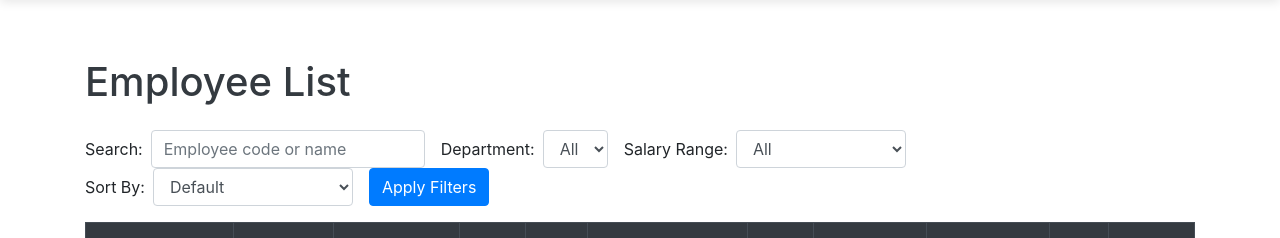
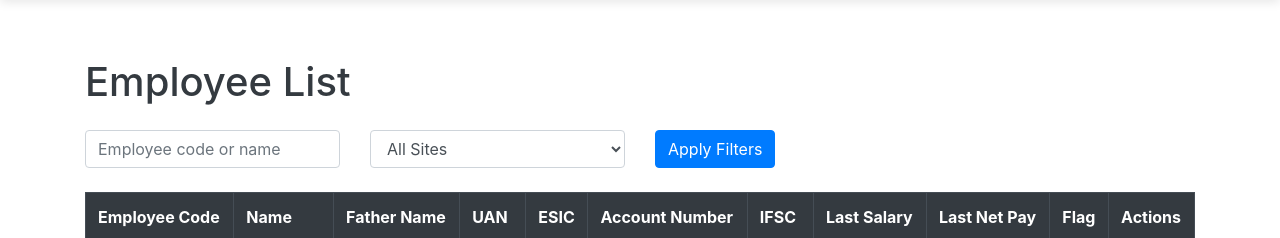
Before and after one commit to arush420/Project-X, a Django app: page /employees/employee_list/ in a window 1280 px wide. Shown: the part 80-318 px from the top of the page. Run offline with Django 3.2, Linux system fonts and the light colour scheme; data comes from the database, SQL or seed files in the repository; both versions use the stored data as it was after the commit; some libraries are stand-ins or nearby versions.

Commit message:
site sinle employee added sucessfully working on bulk addition

```diff
--- a/salary_management/employees/templates/employees/employee_list.html
+++ b/salary_management/employees/templates/employees/employee_list.html
@@ -7,44 +7,25 @@
     <h1 class="mb-4">Employee List</h1>
 
     <!-- Filter and Sort form -->
-    <form method="get" class="form-inline mb-3">
-        <div class="form-group mr-3">
-            <label for="search" class="mr-2">Search:</label>
-            <input type="text" id="search" name="search" class="form-control" value="{{ search_query }}" placeholder="Employee code or name">
+    <form method="get" class="mb-4">
+        <div class="row">
+            <div class="col-md-3">
+                <input type="text" name="search" class="form-control" placeholder="Employee code or name" value="{{ search_query }}">
+            </div>
+            <div class="col-md-3">
+                <select name="site" class="form-control">
+                    <option value="">All Sites</option>
+                    {% for site in sites %}
+                        <option value="{{ site.id }}" {% if selected_site_id == site.id|stringformat:"s" %}selected{% endif %}>
+                            {{ site.site_name }}
+                        </option>
+                    {% endfor %}
+                </select>
+            </div>
+            <div class="col-md-2">
+                <button type="submit" class="btn btn-primary">Apply Filters</button>
+            </div>
         </div>
-
-        <div class="form-group mr-3">
-            <label for="department" class="mr-2">Department:</label>
-            <select id="department" name="department" class="form-control">
-                <option value="">All</option>
-                {% for dept in departments %}
-                    <option value="{{ dept.id }}" {% if dept.id == department %}selected{% endif %}>{{ dept.name }}</option>
-                {% endfor %}
-            </select>
-        </div>
-
-        <div class="form-group mr-3">
-            <label for="salary_range" class="mr-2">Salary Range:</label>
-            <select id="salary_range" name="salary_range" class="form-control">
-                <option value="">All</option>
-                <option value="1" {% if salary_range == '1' %}selected{% endif %}>Below 20,000</option>
-                <option value="2" {% if salary_range == '2' %}selected{% endif %}>20,000 - 50,000</option>
-                <option value="3" {% if salary_range == '3' %}selected{% endif %}>Above 50,000</option>
-            </select>
-        </div>
-
-        <div class="form-group mr-3">
-            <label for="sort" class="mr-2">Sort By:</label>
-            <select id="sort" name="sort" class="form-control">
-                <option value="">Default</option>
-                <option value="name_asc" {% if sort == 'name_asc' %}selected{% endif %}>Name (A-Z)</option>
-                <option value="name_desc" {% if sort == 'name_desc' %}selected{% endif %}>Name (Z-A)</option>
-                <option value="salary_asc" {% if sort == 'salary_asc' %}selected{% endif %}>Salary (Low to High)</option>
-                <option value="salary_desc" {% if sort == 'salary_desc' %}selected{% endif %}>Salary (High to Low)</option>
-            </select>
-        </div>
-
-        <button type="submit" class="btn btn-primary">Apply Filters</button>
     </form>
 
     <!-- Employee table -->
--- a/salary_management/employees/urls.py
+++ b/salary_management/employees/urls.py
@@ -26,7 +26,6 @@ urlpatterns = [
     path('employee/<int:employee_id>/delete/', views.delete_employee, name='delete_employee'),  # Single delete
 
     # Download template to add bulk employees
-    path('download-template/', views.download_template, name='download_template'),
     path('employee_list/', views.EmployeeListView.as_view(), name='employee_list'),
     path('<int:pk>/edit/', EmployeeUpdateView.as_view(), name='edit_employee'),
     path('<int:id>/', employee_detail, name='employee_detail'),
@@ -68,7 +67,8 @@ urlpatterns = [
     path('site/<int:site_id>/update/', views.site_update, name='site_update'),
     path('site/<int:site_id>/delete/', views.delete_site, name='delete_site'),
     path('site/<int:site_id>/detail/', views.site_detail, name='site_detail'),
-    path('site/<int:site_id>/employees/', views.manage_site_employees, name='manage_site_employees'),
+    path('site/<int:site_id>/employees/', views.manage_site_employee, name='manage_site_employees'),
+    path('site/<int:site_id>/download-template/', views.download_template, name='download_template'),
     path('site/<int:site_id>/duplicate_rules/', views.duplicate_site_rules, name='duplicate_site_rules'),
 
 
--- a/salary_management/employees/views.py
+++ b/salary_management/employees/views.py
@@ -396,19 +396,28 @@ def transfer_task(request, task_id):
 
 class EmployeeListView(ListView):
     model = Employee
-    template_name = 'employee_list.html'
+    template_name = 'employees/employee_list.html'
     context_object_name = 'employees'
     paginate_by = 10
 
     def get_queryset(self):
+        queryset = super().get_queryset()
+        site_id = self.request.GET.get('site')
         search_query = self.request.GET.get('search', '')
-        queryset = Employee.objects.all()
+
+        if site_id:
+            queryset = queryset.filter(site_id=site_id)
+
         if search_query:
-            queryset = queryset.filter(Q(employee_code__icontains=search_query) | Q(name__icontains=search_query))
+            queryset = queryset.filter(
+                Q(employee_code__icontains=search_query) | Q(name__icontains=search_query)
+            )
         return queryset
 
     def get_context_data(self, **kwargs):
         context = super().get_context_data(**kwargs)
+        context['sites'] = Site.objects.all()
+        context['selected_site_id'] = self.request.GET.get('site')
         context['search_query'] = self.request.GET.get('search', '')
         return context
 
@@ -453,28 +462,6 @@ class AddEmployeeAndUploadView(View):
                     messages.error(request, f"File upload failed: {', '.join(e.messages)}")
                 return redirect('employees:employee_list')
         return self.get(request)
-
-def download_template(request):
-    """
-    Generates and serves a downloadable Excel template for bulk employee uploads,
-    including all fields from the EmployeeForm.
-    """
-    form = EmployeeForm()
-    columns = list(form.fields.keys())
-
-    # Exclude fields that are not relevant for bulk upload, if any
-    # For example, fields that are auto-generated or handled by the system
-    excluded_fields = []
-    columns = [col for col in columns if col not in excluded_fields]
-
-    df = pd.DataFrame(columns=columns)
-    response = HttpResponse(
-        content_type='application/vnd.openxmlformats-officedocument.spreadsheetml.sheet'
-    )
-    response['Content-Disposition'] = 'attachment; filename=employee_upload_template.xlsx'
-    with pd.ExcelWriter(response, engine='openpyxl') as writer:
-        df.to_excel(writer, index=False, sheet_name='EmployeeTemplate')
-    return response
 
 def handle_file_upload(file):
     errors = []
@@ -636,15 +623,22 @@ class GenerateSalaryView(PermissionRequiredMixin, View):
         return salary_data, totals
 
     def calculate_salary(self, employee, days_worked, days_in_month):
+        # Ensure all values are treated as Decimal, defaulting to 0
+        basic = Decimal(employee.basic or 0)
+        transport = Decimal(employee.transport or 0)
+        canteen = Decimal(employee.canteen or 0)
+
         # Example calculation logic
-        basic_salary = employee.basic / days_in_month * days_worked
-        transport = employee.transport / days_in_month * days_worked
-        canteen = employee.canteen / days_in_month * days_worked
-        gross_salary = basic_salary + transport - canteen
-        pf = gross_salary * Decimal(0.12)
-        esic = gross_salary * Decimal(0.0075)
-        net_salary = gross_salary - (pf + esic + canteen)
-        return gross_salary, net_salary, pf, esic, canteen
+        basic_salary = basic / days_in_month * days_worked
+        transport_allowance = transport / days_in_month * days_worked
+        canteen_deduction = canteen / days_in_month * days_worked
+
+        gross_salary = basic_salary + transport_allowance - canteen_deduction
+        pf = gross_salary * Decimal('0.12')
+        esic = gross_salary * Decimal('0.0075')
+        net_salary = gross_salary - (pf + esic)
+
+        return gross_salary, net_salary, pf, esic, canteen_deduction
 
 def download_salary_report(request, month, year):
     salaries = Salary.objects.filter(month=month, year=year)
@@ -672,17 +666,27 @@ def download_salary_report(request, month, year):
     return response
 
 
-def download_template(request):
-    # Define columns for the template
-    columns = ['employee_code', 'name', 'father_name', 'basic', 'transport', 'canteen', 'pf', 'esic', 'advance']
-    df = pd.DataFrame(columns=columns)
-
-    # Create a response object for downloading the Excel file
-    response = HttpResponse(content_type='application/vnd.openxmlformats-officedocument.spreadsheetml.sheet')
-    response['Content-Disposition'] = 'attachment; filename=employee_upload_template.xlsx'
-
-    # Write the empty dataframe to Excel and serve as a download
-    df.to_excel(response, index=False)
+def download_template(request, site_id):
+    """
+    Generates and serves a downloadable Excel template for bulk employee uploads,
+    including all fields from the EmployeeForm and a pre-filled site column.
+    """
+    site = get_object_or_404(Site, id=site_id)
+    form = EmployeeForm()
+    columns = list(form.fields.keys())
+
+    # Create a sample row with the site name
+    sample_data = {col: '' for col in columns}
+    sample_data['site'] = site.site_name
+
+    df = pd.DataFrame([sample_data], columns=columns)
+
+    response = HttpResponse(
+        content_type='application/vnd.openxmlformats-officedocument.spreadsheetml.sheet'
+    )
+    response['Content-Disposition'] = f'attachment; filename=employee_upload_template_{site.site_code}.xlsx'
+    with pd.ExcelWriter(response, engine='openpyxl') as writer:
+        df.to_excel(writer, index=False, sheet_name='EmployeeTemplate')
     return response
 
 
@@ -804,19 +808,21 @@ def delete_multiple_employees(request):
 
 
 def salary_list(request):
-    # Get the selected month and year from the request
-    month = request.GET.get('month', '') # Default to ''(empty) for "All"
+    # Get the selected month, year, and site from the request
+    month = request.GET.get('month', '')
     year = request.GET.get('year', '')
-
-    # Filter salaries based on month and year
+    site_id = request.GET.get('site', '')
+
+    # Filter salaries based on month, year, and site
     salaries = Salary.objects.all()
-
+    if site_id:
+        salaries = salaries.filter(employee__site_id=site_id)
     if month:
         salaries = salaries.filter(month=month)
     if year:
         salaries = salaries.filter(year=year)
 
-    # Calculate total number of unique employees
+    # Calculate total number of unique employees for the filtered salaries
     total_employees = salaries.values('employee_id').distinct().count()
 
     # Calculate totals for each column
@@ -837,12 +843,15 @@ def salary_list(request):
         (5, 'May'), (6, 'June'), (7, 'July'), (8, 'August'),
         (9, 'September'), (10, 'October'), (11, 'November'), (12, 'December')
     ]
+    sites = Site.objects.all()
 
     context = {
         'salaries': salaries,
+        'sites': sites,
         'month_choices' : month_choices,
         'month': month,
         'year': year,
+        'selected_site_id': site_id,
         'total_employees': total_employees,
         'totals': totals
     }
@@ -1854,10 +1863,11 @@ def handle_employee_file_upload(file, site):
         form = EmployeeForm()
         all_columns = list(form.fields.keys())
 
-        # Define required columns, which must be present in the Excel file
+        # Exclude 'site' as it's provided by the context
+        all_columns.remove('site')
+
         required_columns = ['employee_code', 'name', 'basic']
 
-        # Check for required columns
         missing_cols = [col for col in required_columns if col not in df.columns]
         if missing_cols:
             raise ValidationError(f"Missing required columns in Excel file: {', '.join(missing_cols)}")
@@ -1865,7 +1875,6 @@ def handle_employee_file_upload(file, site):
         for _, row in df.iterrows():
             employee_code = str(row['employee_code']).strip()
             if Employee.objects.filter(employee_code=employee_code).exists():
-                # Skip existing employees or handle as needed
                 continue
 
             employee_data = {'site': site}
@@ -1873,7 +1882,6 @@ def handle_employee_file_upload(file, site):
                 if col in row and pd.notna(row[col]):
                     employee_data[col] = row[col]
 
-            # Create the employee with all available data
             Employee.objects.create(**employee_data)
 
     except Exception as e:
@@ -1909,10 +1917,11 @@ def duplicate_site_rules(request, site_id):
     return redirect('employees:site_list')
 
 @login_required
-def manage_site_employees(request, site_id):
+def manage_site_employee(request, site_id):
     site = get_object_or_404(Site, id=site_id)
 
     if request.method == 'POST':
+        # Handles the submission of the 'Add Employee' form
         if 'add_employee' in request.POST:
             add_employee_form = EmployeeForm(request.POST)
             if add_employee_form.is_valid():
@@ -1922,8 +1931,13 @@ def manage_site_employees(request, site_id):
                 messages.success(request, 'Employee added successfully!')
                 return redirect('employees:manage_site_employees', site_id=site_id)
             else:
+                # Iterate through form errors and display them
+                for field, errors in add_employee_form.errors.items():
+                    for error in errors:
+                        messages.error(request, f"{field}: {error}")
                 messages.error(request, 'Failed to add employee. Please check the form.')
 
+        # Handles the submission of the 'Bulk Upload' form
         elif 'upload_employees' in request.POST:
             upload_form = ExcelUploadForm(request.POST, request.FILES)
             if upload_form.is_valid():
@@ -1936,7 +1950,7 @@ def manage_site_employees(request, site_id):
             else:
                 messages.error(request, 'Upload form is not valid.')
 
-    # For GET request or if forms are invalid
+    # For GET request or if forms were invalid on POST
     employees = Employee.objects.filter(site=site)
     add_employee_form = EmployeeForm(initial={'site': site})
     upload_form = ExcelUploadForm()
```
Also changed, not shown: salary_management/employees/management/commands/create_sample_employees.py (added, +76 -0 lines), salary_management/employees/templates/employees/salary_list.html (+28 -18 lines), salary_management/employees/templates/employees/site_employees.html (+23 -2 lines), salary_management/db.sqlite3.
